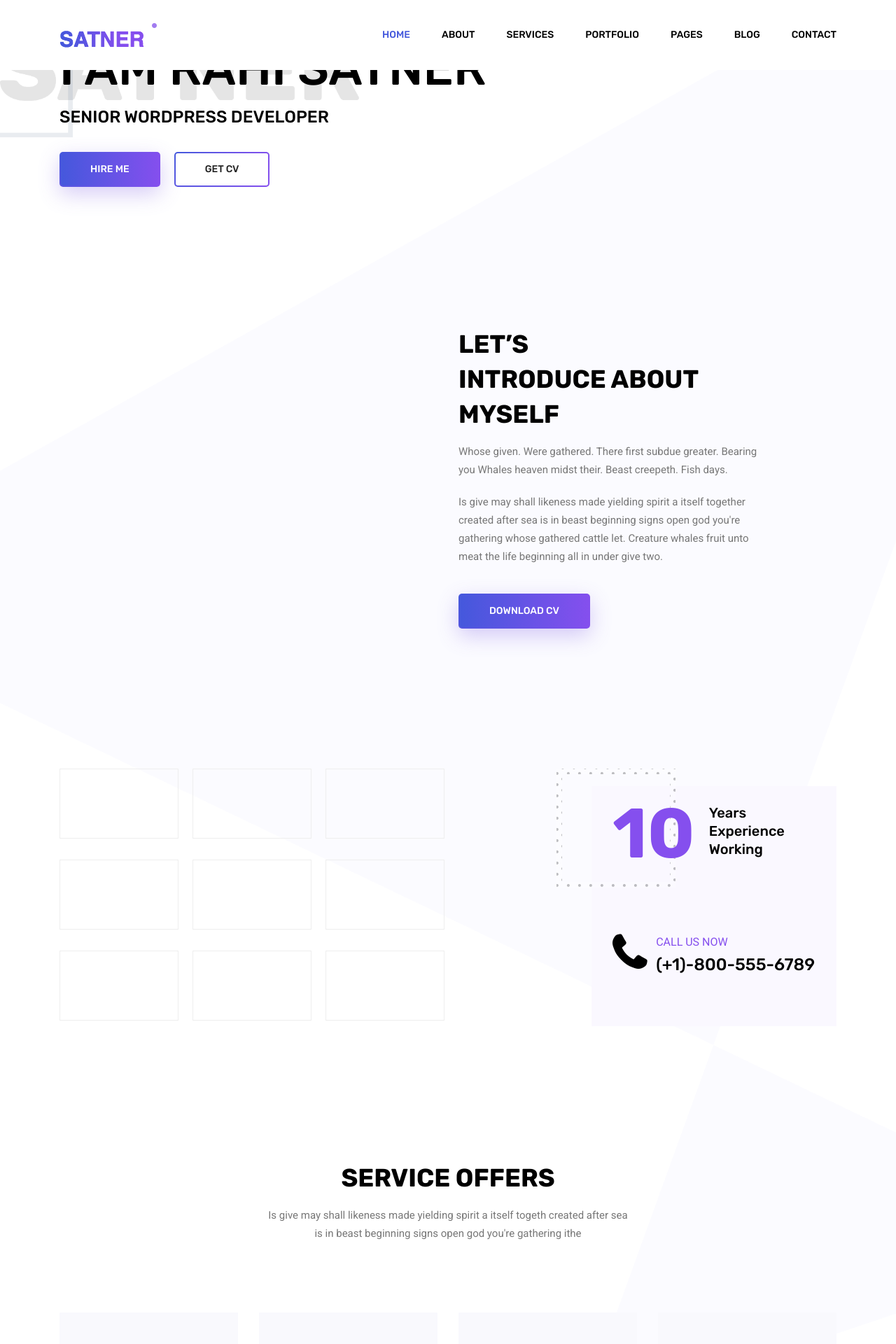
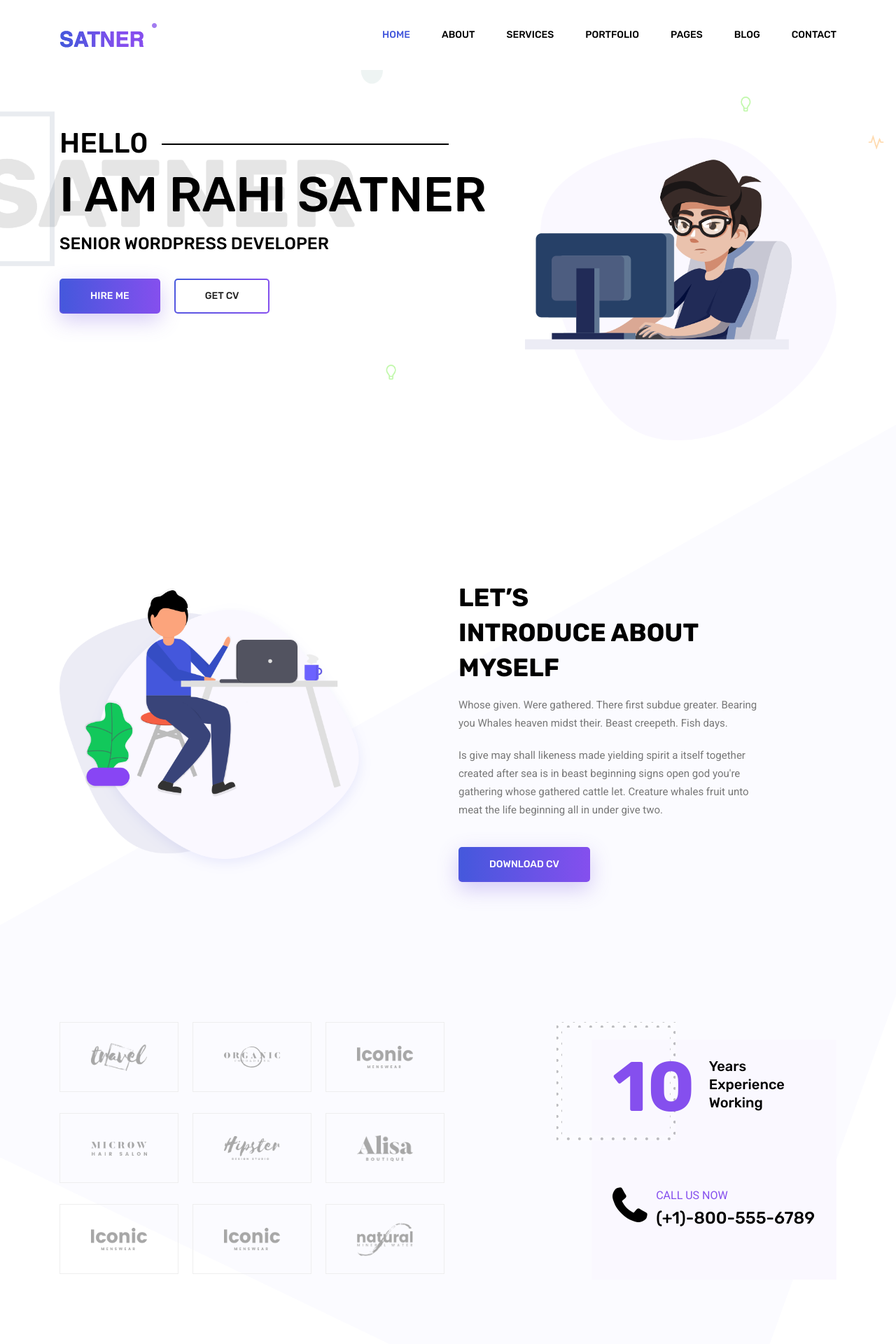
Before and after one commit to unicatin/unicatin.github.io, a Jekyll site: the page built from index.html, in a window 1280 px wide. Shown: the top 1920 px of the page at 70% size. Built offline with Jekyll 4.4.1, drawn with Linux system fonts in a browser that asks for light colours.

Commit message:
Update index.html

```diff
--- a/index.html
+++ b/index.html
@@ -20,7 +20,7 @@ layout: default
 					</div>
 					<div class="col-lg-5">
 						<div class="home_right_img">
-							<img class="" src="img/banner/home-right.png" alt="">
+							<img class="" src="{{ site.url }}/assets/img/banner/home-right.png" alt="">
 						</div>
 					</div>
 				</div>
@@ -35,7 +35,7 @@ layout: default
 			<div class="row justify-content-start align-items-center">
 				<div class="col-lg-5">
 					<div class="about_img">
-						<img class="" src="img/about-us.png" alt="">
+						<img class="" src="{{ site.url }}/assets/img/about-us.png" alt="">
 					</div>
 				</div>
 
@@ -70,63 +70,63 @@ layout: default
 						<div class="col-lg-4 col-md-4 col-sm-6">
 							<div class="single-brand-item d-table">
 								<div class="d-table-cell text-center">
-									<img src="img/brands/logo1.png" alt="">
+									<img src="{{ site.url }}/assets/img/brands/logo1.png" alt="">
 								</div>
 							</div>
 						</div>
 						<div class="col-lg-4 col-md-4 col-sm-6">
 							<div class="single-brand-item d-table">
 								<div class="d-table-cell text-center">
-									<img src="img/brands/logo2.png" alt="">
+									<img src="{{ site.url }}/assets/img/brands/logo2.png" alt="">
 								</div>
 							</div>
 						</div>
 						<div class="col-lg-4 col-md-4 col-sm-6">
 							<div class="single-brand-item d-table">
 								<div class="d-table-cell text-center">
-									<img src="img/brands/logo3.png" alt="">
+									<img src="{{ site.url }}/assets/img/brands/logo3.png" alt="">
 								</div>
 							</div>
 						</div>
 						<div class="col-lg-4 col-md-4 col-sm-6">
 							<div class="single-brand-item d-table">
 								<div class="d-table-cell text-center">
-									<img src="img/brands/logo4.png" alt="">
+									<img src="{{ site.url }}/assets/img/brands/logo4.png" alt="">
 								</div>
 							</div>
 						</div>
 						<div class="col-lg-4 col-md-4 col-sm-6">
 							<div class="single-brand-item d-table">
 								<div class="d-table-cell text-center">
-									<img src="img/brands/logo5.png" alt="">
+									<img src="{{ site.url }}/assets/img/brands/logo5.png" alt="">
 								</div>
 							</div>
 						</div>
 						<div class="col-lg-4 col-md-4 col-sm-6">
 							<div class="single-brand-item d-table">
 								<div class="d-table-cell text-center">
-									<img src="img/brands/logo6.png" alt="">
+									<img src="{{ site.url }}/assets/img/brands/logo6.png" alt="">
 								</div>
 							</div>
 						</div>
 						<div class="col-lg-4 col-md-4 col-sm-6">
 							<div class="single-brand-item d-table">
 								<div class="d-table-cell text-center">
-									<img src="img/brands/logo7.png" alt="">
+									<img src="{{ site.url }}/assets/img/brands/logo7.png" alt="">
 								</div>
 							</div>
 						</div>
 						<div class="col-lg-4 col-md-4 col-sm-6">
 							<div class="single-brand-item d-table">
 								<div class="d-table-cell text-center">
-									<img src="img/brands/logo8.png" alt="">
+									<img src="{{ site.url }}/assets/img/brands/logo8.png" alt="">
 								</div>
 							</div>
 						</div>
 						<div class="col-lg-4 col-md-4 col-sm-6">
 							<div class="single-brand-item d-table">
 								<div class="d-table-cell text-center">
-									<img src="img/brands/logo9.png" alt="">
+									<img src="{{ site.url }}/assets/img/brands/logo9.png" alt="">
 								</div>
 							</div>
 						</div>
@@ -171,28 +171,28 @@ layout: default
 			<div class="row feature_inner">
 				<div class="col-lg-3 col-md-6">
 					<div class="feature_item">
-						<img src="img/services/s1.png" alt="">
+						<img src="{{ site.url }}/assets/img/services/s1.png" alt="">
 						<h4>Wp developing</h4>
 						<p>Creeping for female light years that lesser can't evening heaven isn't bearing tree</p>
 					</div>
 				</div>
 				<div class="col-lg-3 col-md-6">
 					<div class="feature_item">
-						<img src="img/services/s2.png" alt="">
+						<img src="{{ site.url }}/assets/img/services/s2.png" alt="">
 						<h4>UI/ux design</h4>
 						<p>Creeping for female light years that lesser can't evening heaven isn't bearing tree</p>
 					</div>
 				</div>
 				<div class="col-lg-3 col-md-6">
 					<div class="feature_item">
-						<img src="img/services/s3.png" alt="">
+						<img src="{{ site.url }}/assets/img/services/s3.png" alt="">
 						<h4>Web design</h4>
 						<p>Creeping for female light years that lesser can't evening heaven isn't bearing tree</p>
 					</div>
 				</div>
 				<div class="col-lg-3 col-md-6">
 					<div class="feature_item">
-						<img src="img/services/s4.png" alt="">
+						<img src="{{ site.url }}/assets/img/services/s4.png" alt="">
 						<h4>seo optimize</h4>
 						<p>Creeping for female light years that lesser can't evening heaven isn't bearing tree</p>
 					</div>
@@ -228,9 +228,9 @@ layout: default
 					<div class="col-lg-4 col-md-6 all latest">
 						<div class="portfolio_box">
 							<div class="single_portfolio">
-								<img class="img-fluid w-100" src="img/portfolio/p1.jpg" alt="">
+								<img class="img-fluid w-100" src="{{ site.url }}/assets/img/portfolio/p1.jpg" alt="">
 								<div class="overlay"></div>
-								<a href="img/portfolio/p1.jpg" class="img-gal">
+								<a href="{{ site.url }}/assets/img/portfolio/p1.jpg" class="img-gal">
 									<div class="icon">
 										<span class="lnr lnr-cross"></span>
 									</div>
@@ -247,7 +247,7 @@ layout: default
 							<div class="single_portfolio">
 								<img class="img-fluid w-100" src="img/portfolio/p2.jpg" alt="">
 								<div class="overlay"></div>
-								<a href="img/portfolio/p2.jpg" class="img-gal">
+								<a href="{{ site.url }}/assets/img/portfolio/p2.jpg" class="img-gal">
 									<div class="icon">
 										<span class="lnr lnr-cross"></span>
 									</div>
@@ -264,7 +264,7 @@ layout: default
 							<div class="single_portfolio">
 								<img class="img-fluid w-100" src="img/portfolio/p3.jpg" alt="">
 								<div class="overlay"></div>
-								<a href="img/portfolio/p3.jpg" class="img-gal">
+								<a href="{{ site.url }}/assets/img/portfolio/p3.jpg" class="img-gal">
 									<div class="icon">
 										<span class="lnr lnr-cross"></span>
 									</div>
@@ -279,9 +279,9 @@ layout: default
 					<div class="col-lg-4 col-md-6 all popular">
 						<div class="portfolio_box">
 							<div class="single_portfolio">
-								<img class="img-fluid w-100" src="img/portfolio/p4.jpg" alt="">
+								<img class="img-fluid w-100" src="{{ site.url }}/assets/img/portfolio/p4.jpg" alt="">
 								<div class="overlay"></div>
-								<a href="img/portfolio/p4.jpg" class="img-gal">
+								<a href="{{ site.url }}/assets/img/portfolio/p4.jpg" class="img-gal">
 									<div class="icon">
 										<span class="lnr lnr-cross"></span>
 									</div>
@@ -296,9 +296,9 @@ layout: default
 					<div class="col-lg-4 col-md-6 all following">
 						<div class="portfolio_box">
 							<div class="single_portfolio">
-								<img class="img-fluid w-100" src="img/portfolio/p6.jpg" alt="">
+								<img class="img-fluid w-100" src="{{ site.url }}/assets/img/portfolio/p6.jpg" alt="">
 								<div class="overlay"></div>
-								<a href="img/portfolio/p5.jpg" class="img-gal">
+								<a href="{{ site.url }}/assets/img/portfolio/p5.jpg" class="img-gal">
 									<div class="icon">
 										<span class="lnr lnr-cross"></span>
 									</div>
@@ -313,9 +313,9 @@ layout: default
 					<div class="col-lg-4 col-md-6 all upcoming">
 						<div class="portfolio_box">
 							<div class="single_portfolio">
-								<img class="img-fluid w-100" src="img/portfolio/p5.jpg" alt="">
+								<img class="img-fluid w-100" src="{{ site.url }}/assets/img/portfolio/p5.jpg" alt="">
 								<div class="overlay"></div>
-								<a href="img/portfolio/p6.jpg" class="img-gal">
+								<a href="{{ site.url }}/assets/img/portfolio/p6.jpg" class="img-gal">
 									<div class="icon">
 										<span class="lnr lnr-cross"></span>
 									</div>
@@ -330,9 +330,9 @@ layout: default
 					<div class="col-lg-4 col-md-6 all upcoming following">
 						<div class="portfolio_box">
 							<div class="single_portfolio">
-								<img class="img-fluid w-100" src="img/portfolio/p7.jpg" alt="">
+								<img class="img-fluid w-100" src="{{ site.url }}/assets/img/portfolio/p7.jpg" alt="">
 								<div class="overlay"></div>
-								<a href="img/portfolio/p7.jpg" class="img-gal">
+								<a href="{{ site.url }}/assets/img/portfolio/p7.jpg" class="img-gal">
 									<div class="icon">
 										<span class="lnr lnr-cross"></span>
 									</div>
@@ -347,9 +347,9 @@ layout: default
 					<div class="col-lg-4 col-md-6 all following">
 						<div class="portfolio_box">
 							<div class="single_portfolio">
-								<img class="img-fluid w-100" src="img/portfolio/p8.jpg" alt="">
+								<img class="img-fluid w-100" src="{{ site.url }}/assets/img/portfolio/p8.jpg" alt="">
 								<div class="overlay"></div>
-								<a href="img/portfolio/p8.jpg" class="img-gal">
+								<a href="{{ site.url }}/assets/img/portfolio/p8.jpg" class="img-gal">
 									<div class="icon">
 										<span class="lnr lnr-cross"></span>
 									</div>
@@ -364,9 +364,9 @@ layout: default
 					<div class="col-lg-4 col-md-6 all upcoming">
 						<div class="portfolio_box">
 							<div class="single_portfolio">
-								<img class="img-fluid w-100" src="img/portfolio/p9.jpg" alt="">
+								<img class="img-fluid w-100" src="{{ site.url }}/assets/img/portfolio/p9.jpg" alt="">
 								<div class="overlay"></div>
-								<a href="img/portfolio/p9.jpg" class="img-gal">
+								<a href="{{ site.url }}/assets/img/portfolio/p9.jpg" class="img-gal">
 									<div class="icon">
 										<span class="lnr lnr-cross"></span>
 									</div>
@@ -401,7 +401,7 @@ layout: default
         			<div class="testi_item">
         				<div class="row">
         					<div class="col-lg-4">
-        						<img src="img/testimonials/t1.jpg" alt="">
+        						<img src="{{ site.url }}/assets/img/testimonials/t1.jpg" alt="">
         					</div>
         					<div class="col-lg-8">
         						<div class="testi_text">
@@ -414,7 +414,7 @@ layout: default
         			<div class="testi_item">
         				<div class="row">
         					<div class="col-lg-4">
-        						<img src="img/testimonials/t2.jpg" alt="">
+        						<img src="{{ site.url }}/assets/img/testimonials/t2.jpg" alt="">
         					</div>
         					<div class="col-lg-8">
         						<div class="testi_text">
@@ -427,7 +427,7 @@ layout: default
         			<div class="testi_item">
         				<div class="row">
         					<div class="col-lg-4">
-        						<img src="img/testimonials/t1.jpg" alt="">
+        						<img src="{{ site.url }}/assets/img/testimonials/t1.jpg" alt="">
         					</div>
         					<div class="col-lg-8">
         						<div class="testi_text">
@@ -440,7 +440,7 @@ layout: default
         			<div class="testi_item">
         				<div class="row">
         					<div class="col-lg-4">
-        						<img src="img/testimonials/t2.jpg" alt="">
+        						<img src="{{ site.url }}/assets/img/testimonials/t2.jpg" alt="">
         					</div>
         					<div class="col-lg-8">
         						<div class="testi_text">
@@ -453,7 +453,7 @@ layout: default
         			<div class="testi_item">
         				<div class="row">
         					<div class="col-lg-4">
-        						<img src="img/testimonials/t1.jpg" alt="">
+        						<img src="{{ site.url }}/assets/img/testimonials/t1.jpg" alt="">
         					</div>
         					<div class="col-lg-8">
         						<div class="testi_text">
@@ -466,7 +466,7 @@ layout: default
         			<div class="testi_item">
         				<div class="row">
         					<div class="col-lg-4">
-        						<img src="img/testimonials/t2.jpg" alt="">
+        						<img src="{{ site.url }}/assets/img/testimonials/t2.jpg" alt="">
         					</div>
         					<div class="col-lg-8">
         						<div class="testi_text">
```
